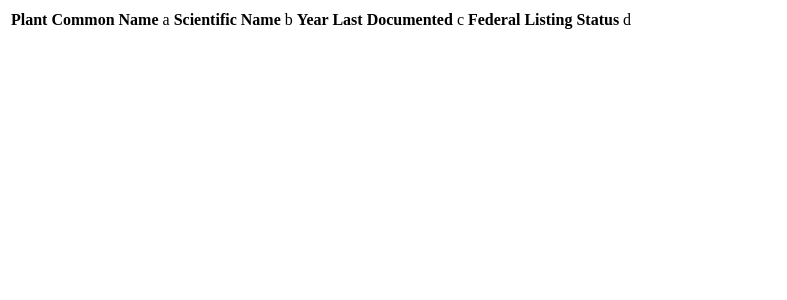
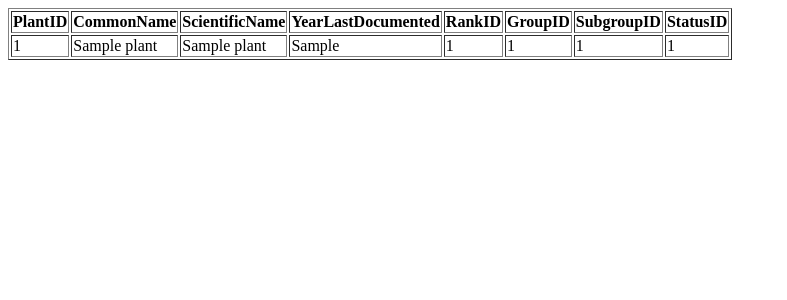
Before and after one commit to khanagan/BackyardBotanist, a Django app: page /databaseSearchPage in a window 1280 px wide. Shown: the top 300 px of the page, without its empty margins (0-787 px from the left). Run offline with Django 3.2, Linux system fonts and the light colour scheme; tables that the repository leaves empty hold one stand-in row (values such as "Sample post").

Commit message:
Displays basic database output for search page

```diff
--- a/backyardBotanist/mainPageApp/templates/databaseSearchPage.html
+++ b/backyardBotanist/mainPageApp/templates/databaseSearchPage.html
@@ -5,19 +5,29 @@
     <title>databaseSearchPage</title>
 </head>
 <body>
-<table>
-    <tbody>
-    <tr>
-        <th>Plant Common Name</th>
-        <td>a</td>
-        <th>Scientific Name</th>
-        <td>b</td>
-        <th>Year Last Documented</th>
-        <td>c</td>
-        <th>Federal Listing Status</th>
-        <td>d</td>
-    </tr>
-    </tbody>
-</table>
+<table border="1">
+            <tr>
+                <th>PlantID</th>
+                <th>CommonName</th>
+                <th>ScientificName</th>
+                <th>YearLastDocumented</th>
+                <th>RankID</th>
+                <th>GroupID</th>
+                <th>SubgroupID</th>
+                <th>StatusID</th>
+            </tr>
+            {% for displayplant in Plant %}
+            <tr>
+                <td>{{displayplant.plantId}}</td>
+                <td>{{displayplant.commonName}}</td>
+                <td>{{displayplant.scientificName}}</td>
+                <td>{{displayplant.yearLastDocumented}}</td>
+                <td>{{displayplant.rankId}}</td>
+                <td>{{displayplant.groupId}}</td>
+                <td>{{displayplant.subgroupId}}</td>
+                <td>{{displayplant.statusId}}</td>
+            </tr>
+            {% endfor %}
+        </table>
 </body>
 </html>
--- a/backyardBotanist/mainPageApp/views.py
+++ b/backyardBotanist/mainPageApp/views.py
@@ -81,7 +81,6 @@ def databaseSearchPage(request):
     page = loader.get_template('databaseSearchPage.html')
     if request.method == "POST":
         form = userLoginForm(request.POST)
-        print(form)
         if form.is_valid():
             email = form.cleaned_data['email']
             password = form.cleaned_data['password']
@@ -92,7 +91,9 @@ def databaseSearchPage(request):
             cursor.close()
             if len(u) != 1:
                 return HttpResponseRedirect('invalidUser')
-    return HttpResponse(page.render())
+    plants = Plant.objects.raw('SELECT 1 as id, plantId, commonName, scientificName, yearLastDocumented, rankID, groupID, subgroupID, statusID from Plant limit 10')
+    #return HttpResponse(page.render())
+    return render(request, "databaseSearchPage.html", {"Plant": plants})
 
 def displayReport1(request):
     #plants=Plant.objects.all()
```
